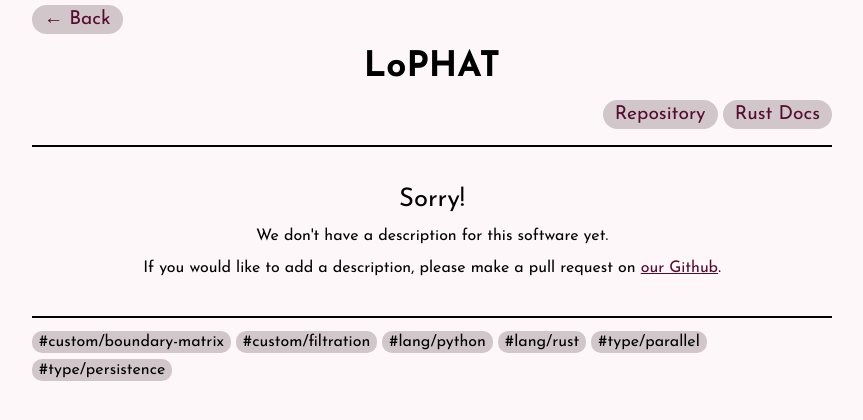
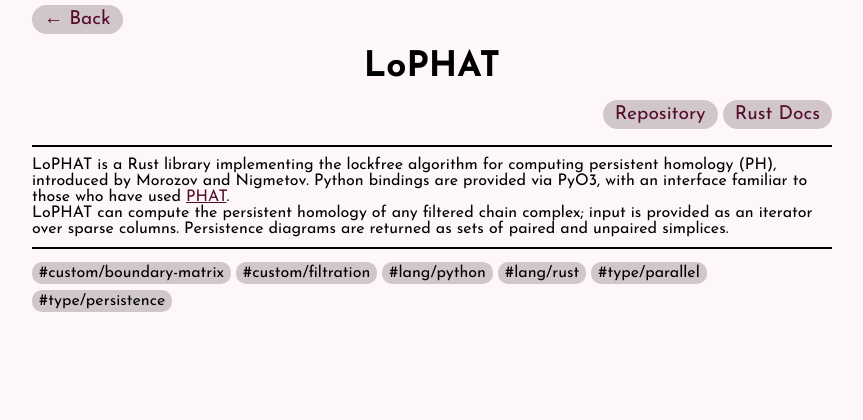
Before and after one commit to cat-list/cat-list.github.io, a Jekyll site: the page built from _software/lophat.md, in a window 1280 px wide. Shown: the top 420 px of the page, without its empty margins (208-1071 px from the left). Built offline with Jekyll 4.4.1, drawn with Linux system fonts in a browser that asks for light colours; comment, search, counter and statistics services are not loaded.

Commit message:
Describe LoPHAT

```diff
--- a/_software/lophat.md
+++ b/_software/lophat.md
@@ -14,3 +14,8 @@
   - name: Rust Docs
     url: https://docs.rs/lophat/latest/lophat/
 ---
+LoPHAT is a Rust library implementing the lockfree algorithm for computing persistent homology (PH), introduced by Morozov and Nigmetov.
+Python bindings are provided via PyO3, with an interface familiar to those who have used [PHAT](/software/phat.html).
+
+LoPHAT can compute the persistent homology of any filtered chain complex; input is provided as an iterator over sparse columns.
+Persistence diagrams are returned as sets of paired and unpaired simplices.
```
